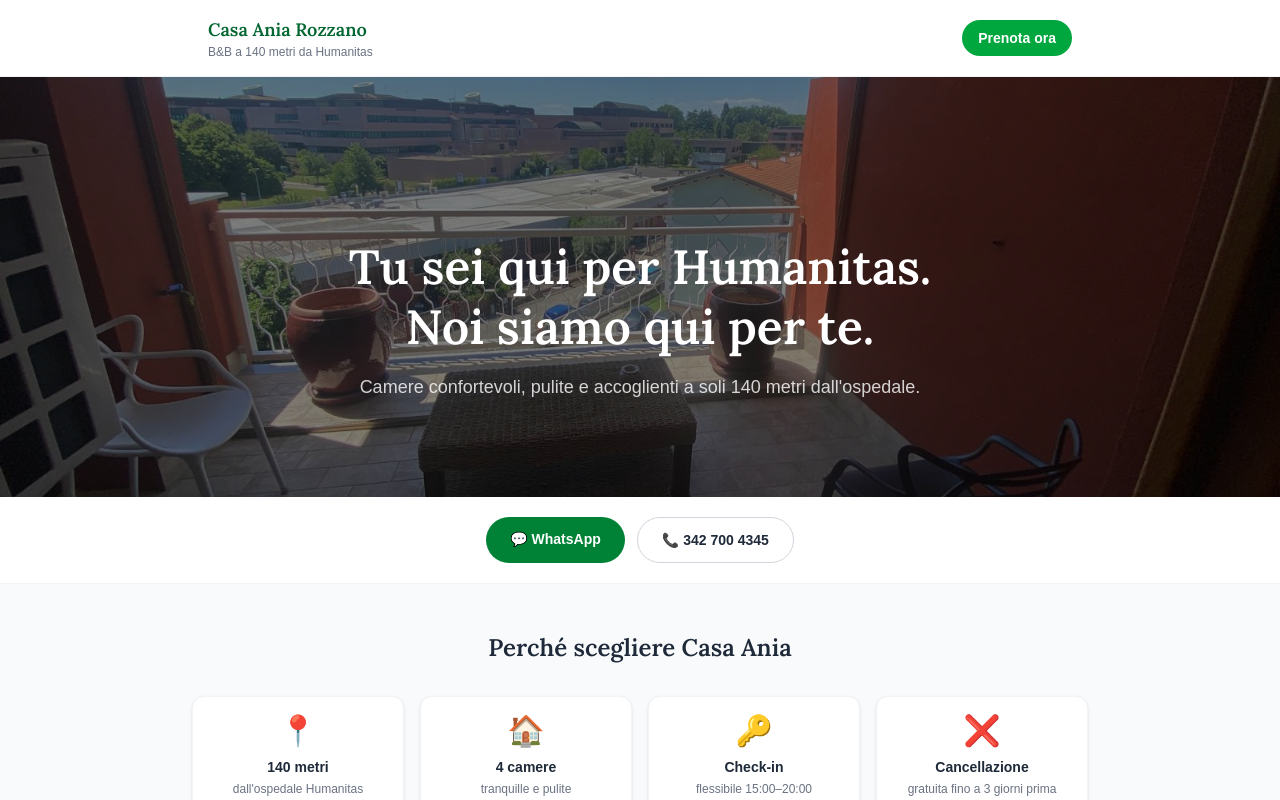
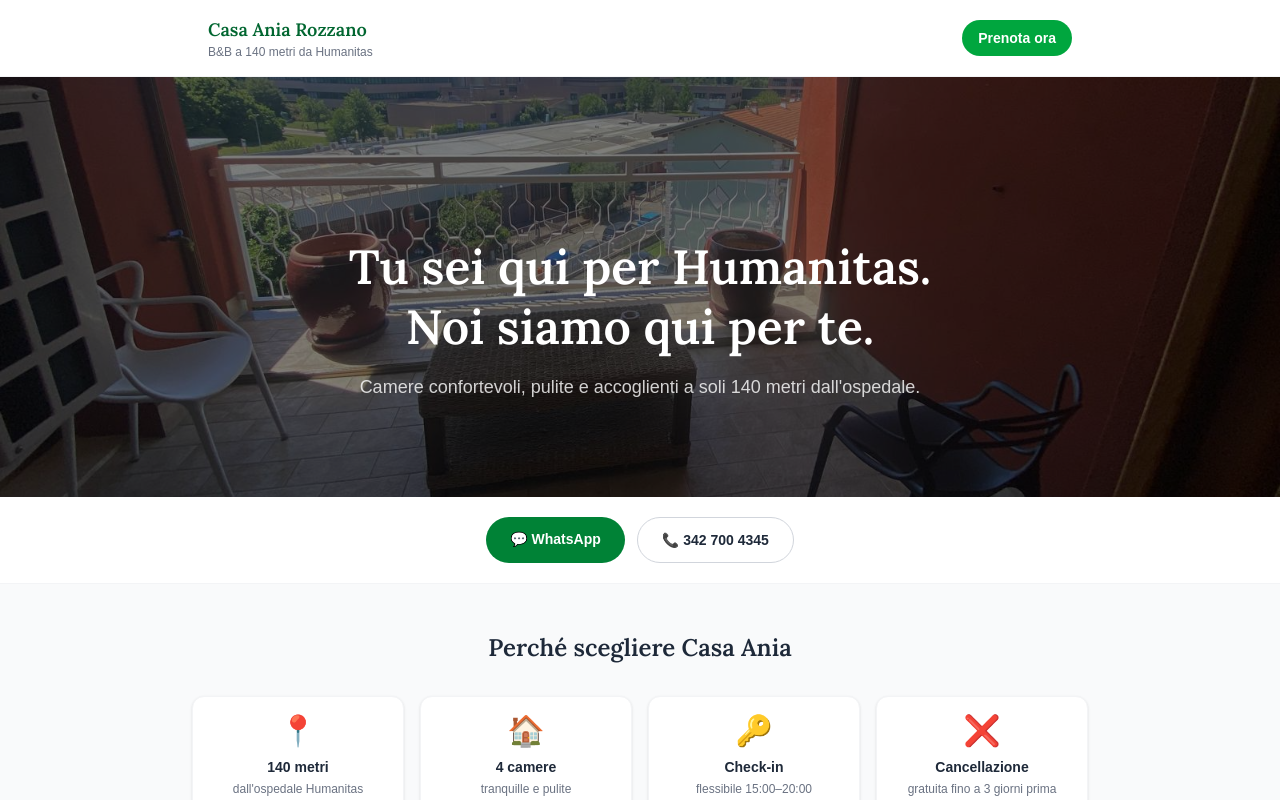
Before and after one commit to CasaAnia/sito-casaania, a Next.js app: page / in a window 1280 px wide. Shown: the top 800 px of the page. Built offline with nearby package versions, Linux system fonts and the light colour scheme.

Commit message:
Homepage: hero foto posizione ottimizzata, lampadario nascosto

```diff
--- a/app/page.tsx
+++ b/app/page.tsx
@@ -72,8 +72,8 @@ export default function Home() {
       </header>
 
       {/* HERO */}
-      <section className="relative text-white pt-40 pb-12 px-4 overflow-hidden" style={{ minHeight: '420px' }}>
-        <img src="/hero-humanitas.jpg" alt="Vista Humanitas dal balcone" className="absolute inset-0 w-full h-full object-cover" />
+      <section className="relative text-white pt-40 pb-12 px-4 overflow-hidden" style={{ minHeight: '420px', maxHeight: '560px' }}>
+        <img src="/hero-humanitas.jpg" alt="Vista Humanitas dal balcone" className="absolute inset-0 w-full h-full object-cover" style={{ objectPosition: 'center 60%' }} />
         <div className="absolute inset-0 bg-black/50" />
         <div className="relative max-w-4xl mx-auto text-center">
           <h2 style={loraStyle} className="text-3xl md:text-5xl font-semibold mb-4 leading-tight">
```
